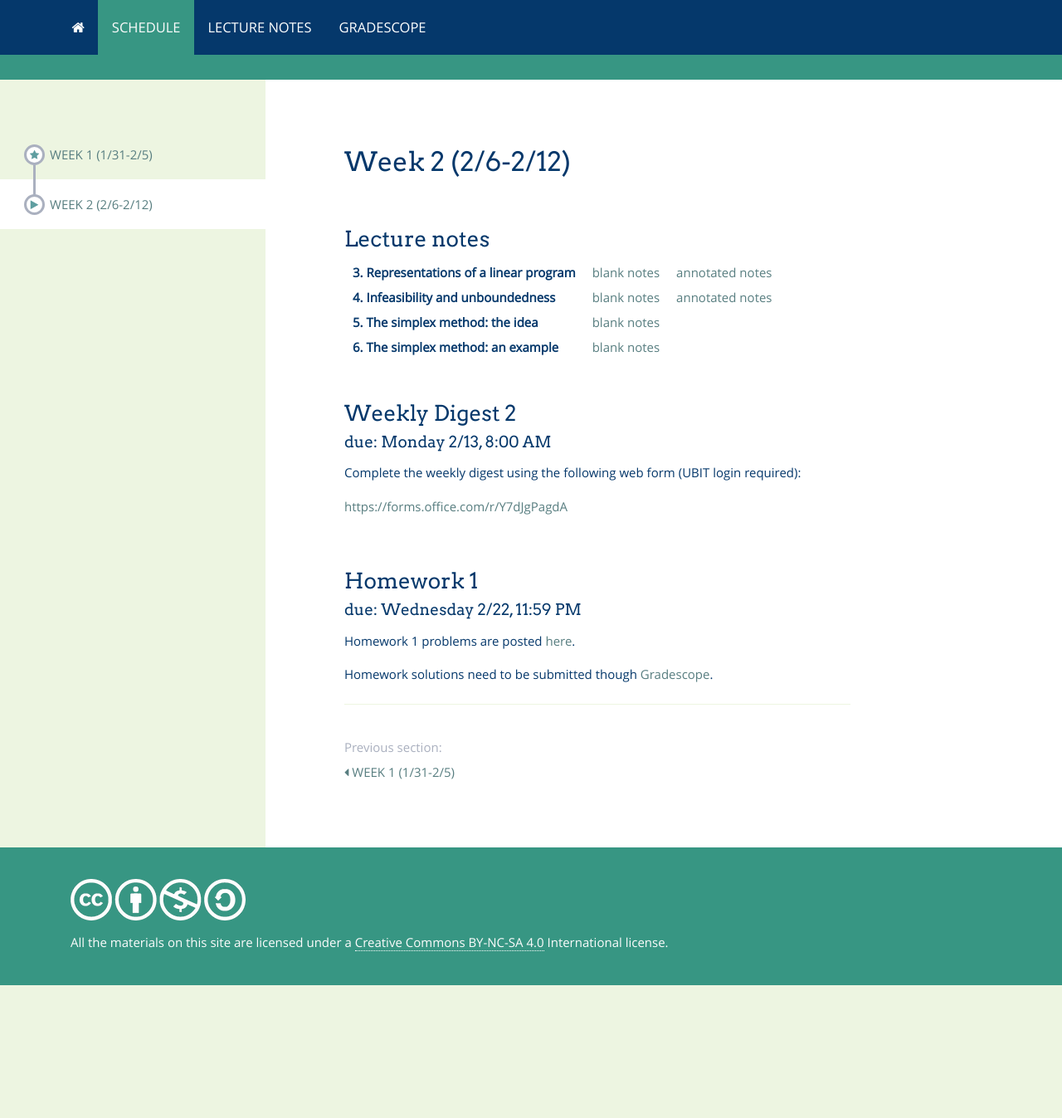
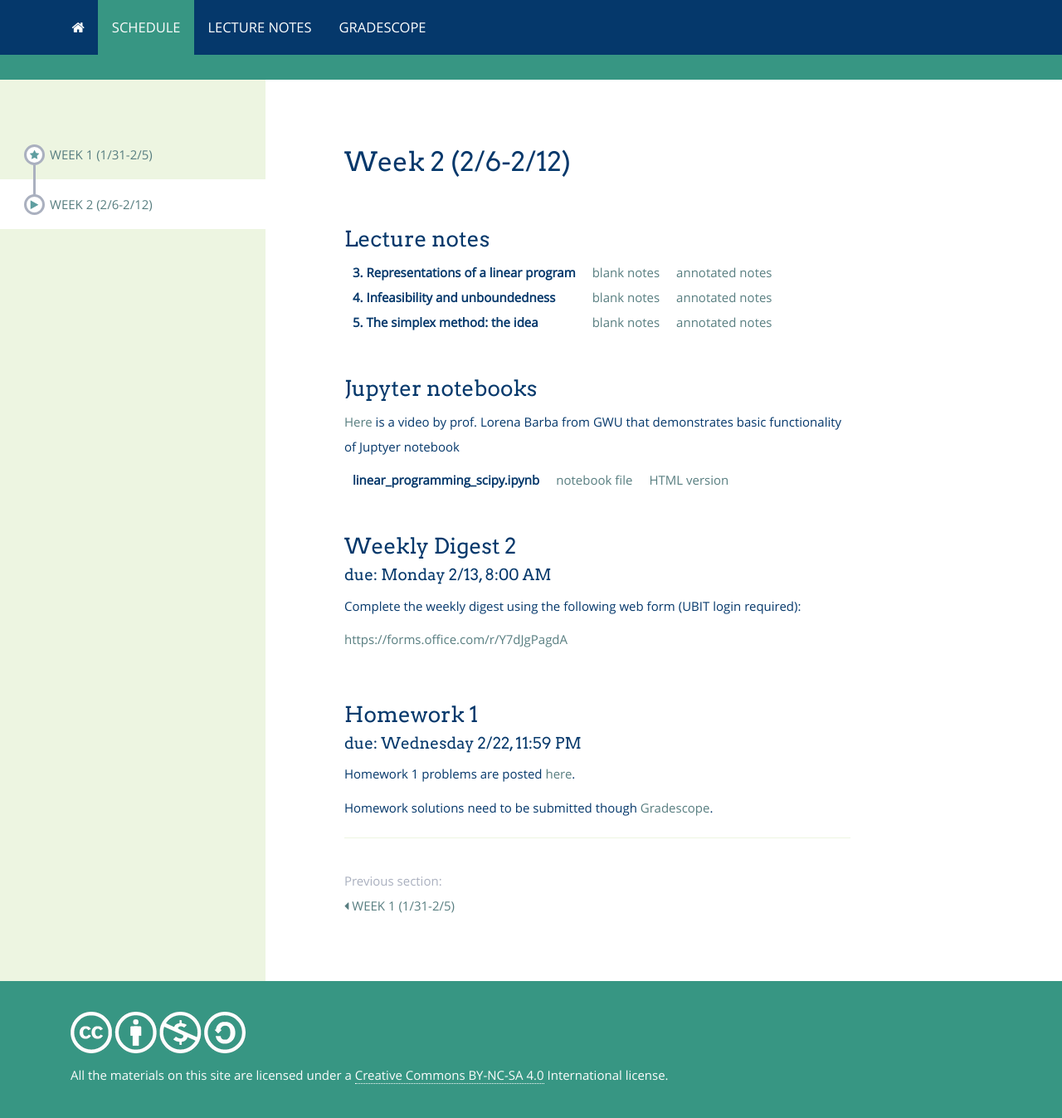
Before and after one commit to bbadzioch/461_site, a Jekyll site: the page built from modules/schedule/_posts/2000-01-02-week_2.md, in a window 1280 px wide. Shown: the whole page at 83% size. Built offline with Jekyll 4.4.1, drawn with Linux system fonts in a browser that asks for light colours; nearby versions of some CDN libraries; before the commit the page ends 1187 px from its top, so only the background shows below that.

Commit message:
week 2 updates

```diff
--- a/modules/schedule/_posts/2000-01-02-week_2.md
+++ b/modules/schedule/_posts/2000-01-02-week_2.md
@@ -8,12 +8,10 @@ chapters:
     - title: "4. Infeasibility and unboundedness"
       complete: true
     - title: "5. The simplex method: the idea"
-      complete: false
-    - title: "6. The simplex method: an example"
-      complete: false
+      complete: true
 
 
-notebooks: false
+notebooks: true
 notebook_list:
     - linear_programming_scipy
 
```
Also changed, not shown: lecture_notes.md (+1 -1 lines).
